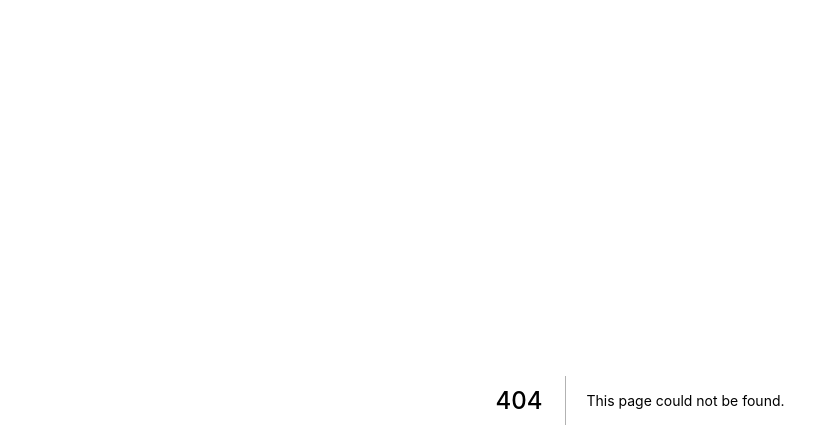
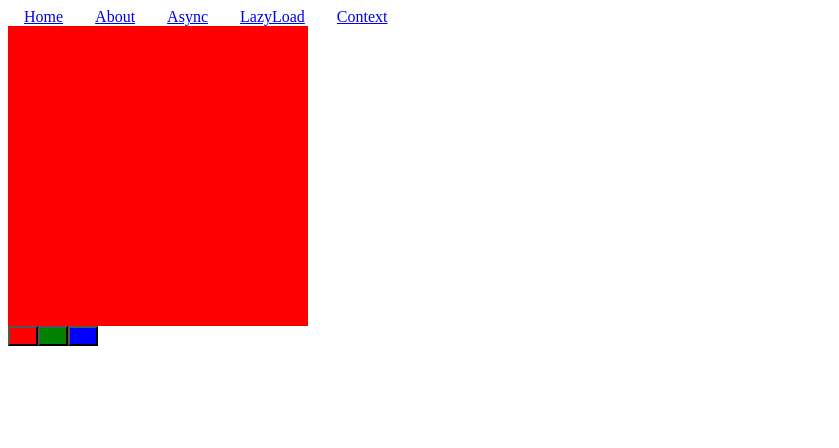
Before and after one commit to macrat/next-sandbox, a Next.js app: page /context in a window 1280 px wide. Before the commit this address had no page. Shown: the top 448 px of the page, without its empty margins (0-839 px from the left). Built offline with nearby package versions, Linux system fonts and the light colour scheme.

Commit message:
Added test page of context API

```diff
--- a/components/Header.tsx
+++ b/components/Header.tsx
@@ -9,6 +9,7 @@ export default function Header() {
                 <li><Link href="/about"><a>About</a></Link></li>
                 <li><Link href="/async"><a>Async</a></Link></li>
                 <li><Link href="/lazy-load"><a>LazyLoad</a></Link></li>
+                <li><Link href="/context"><a>Context</a></Link></li>
             </ul>
             <style jsx>{`
                 ul {
--- /dev/null
+++ b/pages/context.tsx
@@ -0,0 +1,81 @@
+import {useState, createContext, useContext, FC} from 'react';
+
+import Layout from '../components/Layout';
+
+
+interface ColorContextType {
+    color: string
+    setColor: (color: string) => void
+    colors: string[]
+}
+
+
+const ColorContext = createContext<ColorContextType>({
+    color: '',
+    setColor: c => {},
+    colors: [],
+});
+
+
+const useColor = () => useContext<ColorContextType>(ColorContext);
+
+
+const ColorViewer: FC<{}> = () => {
+    const {color} = useColor();
+
+    return (
+        <div style={{backgroundColor: color}}>
+            <style jsx>{`
+                div {
+                    width: 300px;
+                    height: 300px;
+                }
+            `}</style>
+        </div>
+    );
+}
+
+
+const ColorPicker: FC<{}> = () => {
+    const {colors, setColor} = useColor();
+
+    return (
+        <>
+            {colors.map(c => (
+                <button style={{backgroundColor: c}} onClick={() => setColor(c)} />
+            ))}
+
+            <style jsx>{`
+                button {
+                    width: 30px;
+                    height: 20px;
+                }
+            `}</style>
+        </>
+    );
+}
+
+
+const ColorProvider: FC<{initialColor?: string}> = ({children, initialColor='red'}) => {
+    const [color, setColor] = useState(initialColor);
+    const colors = ['red', 'green', 'blue'];
+
+    return (
+        <ColorContext.Provider value={{color, setColor, colors}}>
+            {children}
+        </ColorContext.Provider>
+    );
+}
+
+
+const Context: FC<{}> = () => (
+    <Layout>
+        <ColorProvider>
+            <ColorViewer />
+            <ColorPicker />
+        </ColorProvider>
+    </Layout>
+)
+
+
+export default Context;
```
